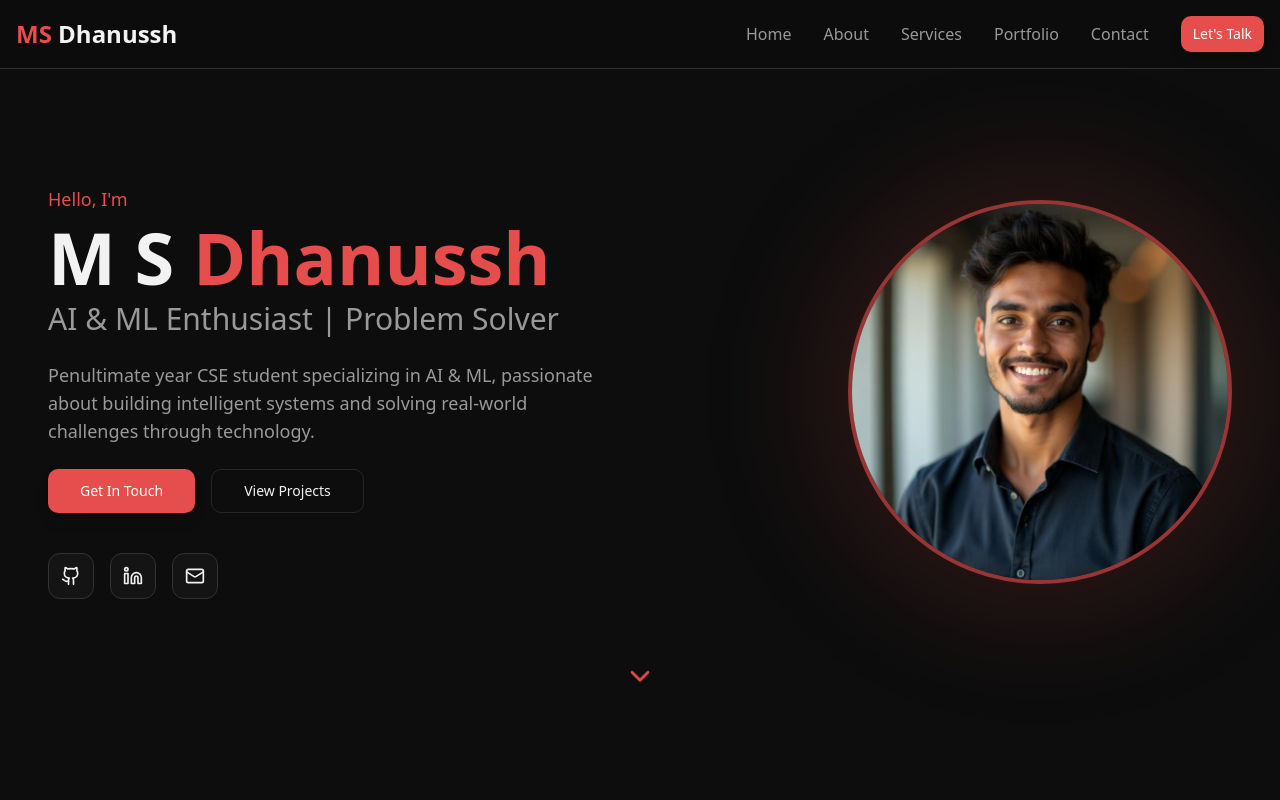
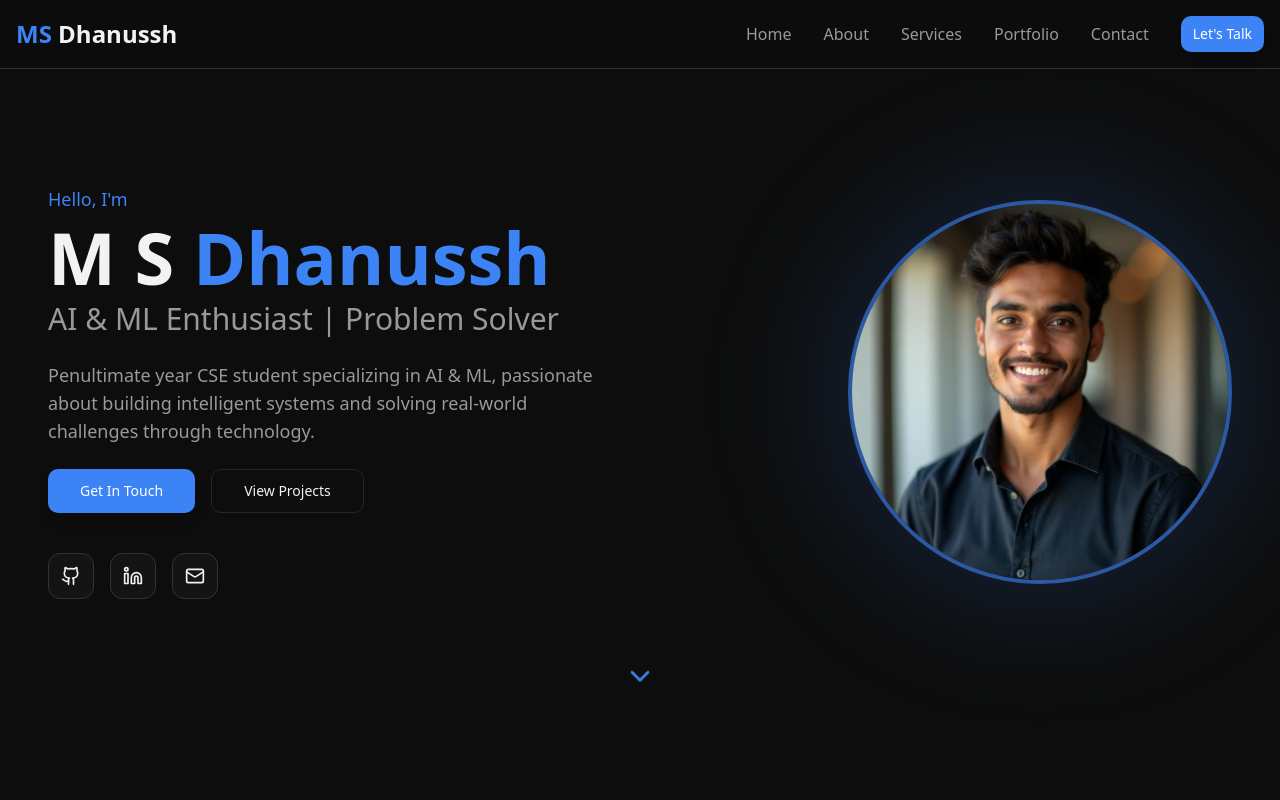
Before and after one commit to msdhanussh12/project-dhanussh, a React (Vite) app: page / in a window 1280 px wide. Shown: the top 800 px of the page. Built offline with nearby package versions, Linux system fonts and the light colour scheme; the HTML template or start-up script is replaced by a standard one.

Commit message:
Refactor: Change accent color to blue

```diff
--- a/src/index.css
+++ b/src/index.css
@@ -17,7 +17,7 @@ All colors MUST be HSL.
     --popover: 0 0% 8%;
     --popover-foreground: 0 0% 95%;
 
-    --primary: 0 75% 60%;
+    --primary: 217 91% 60%;
     --primary-foreground: 0 0% 100%;
 
     --secondary: 0 0% 12%;
@@ -26,7 +26,7 @@ All colors MUST be HSL.
     --muted: 0 0% 15%;
     --muted-foreground: 0 0% 60%;
 
-    --accent: 0 75% 60%;
+    --accent: 217 91% 60%;
     --accent-foreground: 0 0% 100%;
 
     --destructive: 0 84.2% 60.2%;
@@ -34,16 +34,16 @@ All colors MUST be HSL.
 
     --border: 0 0% 20%;
     --input: 0 0% 15%;
-    --ring: 0 75% 60%;
+    --ring: 217 91% 60%;
 
     --radius: 0.75rem;
 
     /* Gradients */
-    --gradient-primary: linear-gradient(135deg, hsl(0 75% 60%), hsl(15 75% 55%));
+    --gradient-primary: linear-gradient(135deg, hsl(217 91% 60%), hsl(210 85% 55%));
     --gradient-card: linear-gradient(135deg, hsl(0 0% 8%), hsl(0 0% 10%));
 
     /* Shadows */
-    --shadow-glow: 0 0 40px hsl(0 75% 60% / 0.3);
+    --shadow-glow: 0 0 40px hsl(217 91% 60% / 0.3);
     --shadow-card: 0 10px 30px -10px hsl(0 0% 0% / 0.5);
 
     /* Transitions */
```
